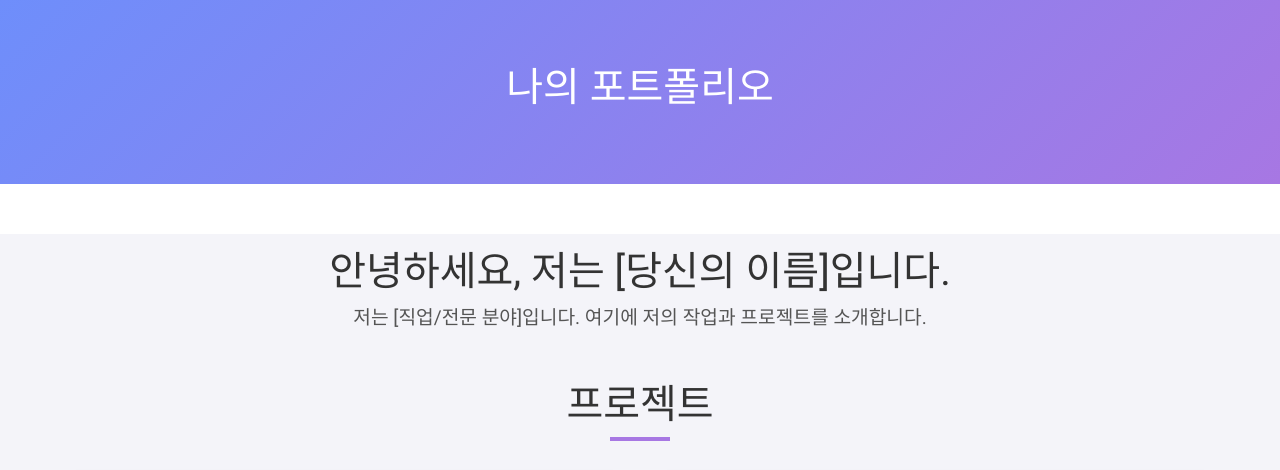
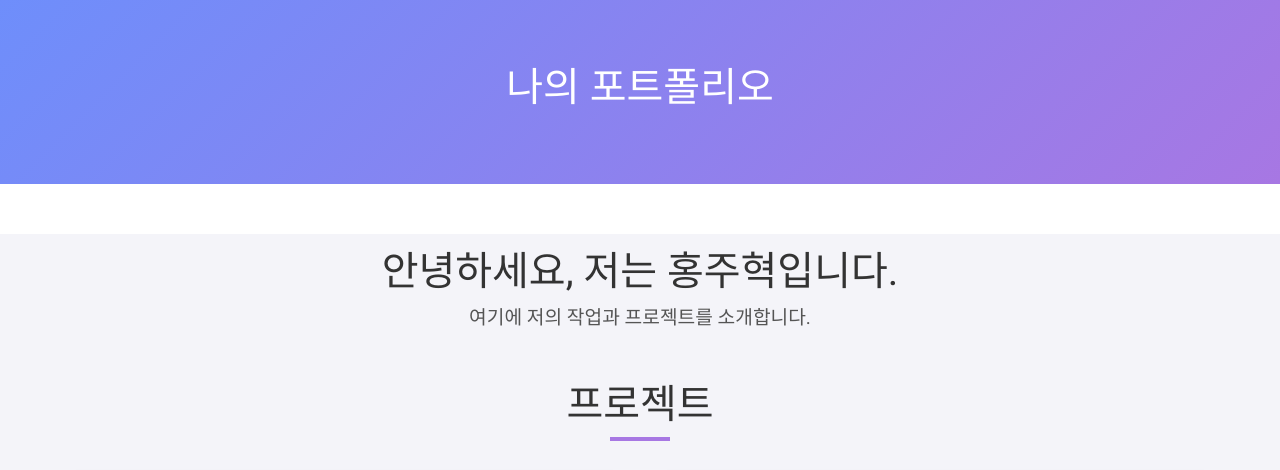
Before and after one commit to ido-013/ido-013.github.io, a plain HTML site: page index.html in a window 1280 px wide. Shown: the top 470 px of the page. Drawn offline with nearby package versions, Linux system fonts and the light colour scheme.

Commit message:
Update index.html

```diff
--- a/index.html
+++ b/index.html
@@ -157,8 +157,8 @@
     </header>
     <div class="container">
         <section class="intro fade-up">
-            <h1>안녕하세요, 저는 [당신의 이름]입니다.</h1>
-            <p>저는 [직업/전문 분야]입니다. 여기에 저의 작업과 프로젝트를 소개합니다.</p>
+            <h1>안녕하세요, 저는 홍주혁입니다.</h1>
+            <p>여기에 저의 작업과 프로젝트를 소개합니다.</p>
         </section>
 
         <section class="projects">
```
